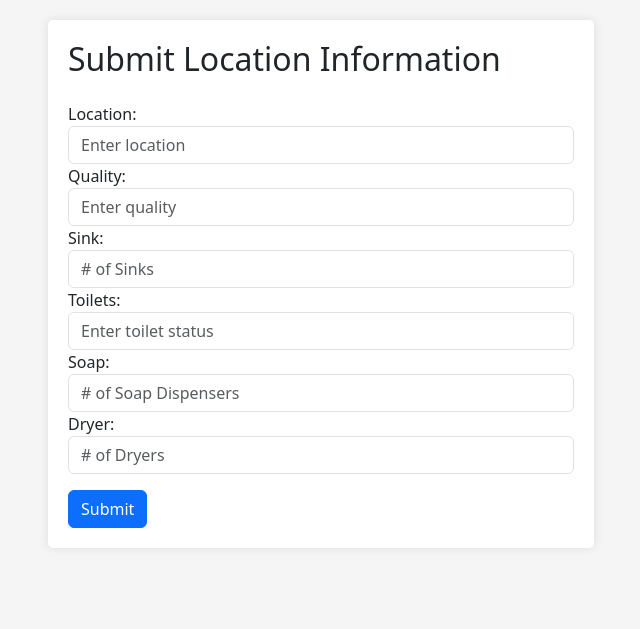
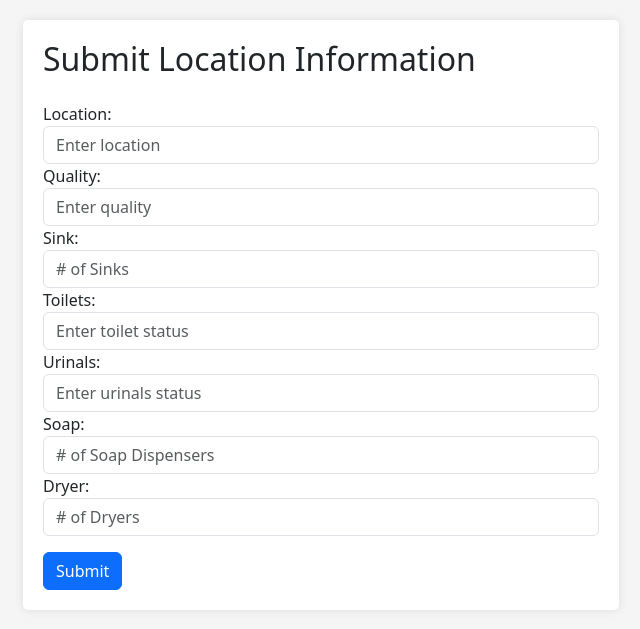
Before and after one commit to Iamchwill/HackRPI, a Flask app: template templates/form.html in a window 1280 px wide. Shown: the top 629 px of the page, without its empty margins (319-959 px from the left). Run offline with Flask 3, Linux system fonts and the light colour scheme; the template is opened without the code that fills it, so the values that code supplies are empty; parts of the project's set-up code (start-up, migrations or seed data) failed here and were passed over.

Commit message:
for Josh cause he is pissy

```diff
--- a/templates/form.html
+++ b/templates/form.html
@@ -16,8 +16,8 @@
     </style>
 </head>
 <body>
-    <div class="container">
-        <div class="row">
+    <div class="container-fluid">
+        <div class="row flex-nowrap">
             <div class="col-md-6 mx-auto">
                 <div class="form-container">
                     <h2 class="mb-4">Submit Location Information</h2>
@@ -39,6 +39,10 @@
                             <input type="text" class="form-control" id="toilets" name="toilets" placeholder="Enter toilet status">
                         </div>
                         <div class="form-group">
+                            <label for="urinals">Urinals:</label>
+                            <input type="text" class="form-control" id="urinals" name="urinals" placeholder="Enter urinals status">
+                        </div>
+                        <div class="form-group">
                             <label for="soap">Soap:</label>
                             <input type="text" class="form-control" id="soap" name="soap" placeholder="# of Soap Dispensers">
                         </div>
```
